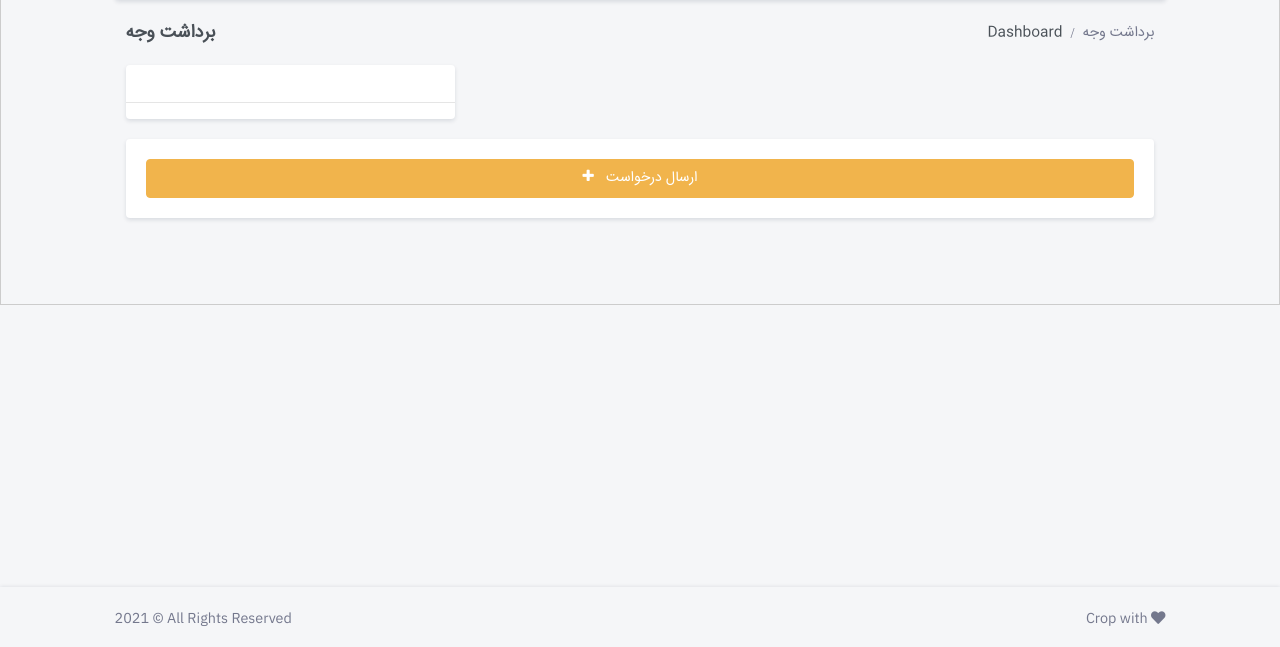
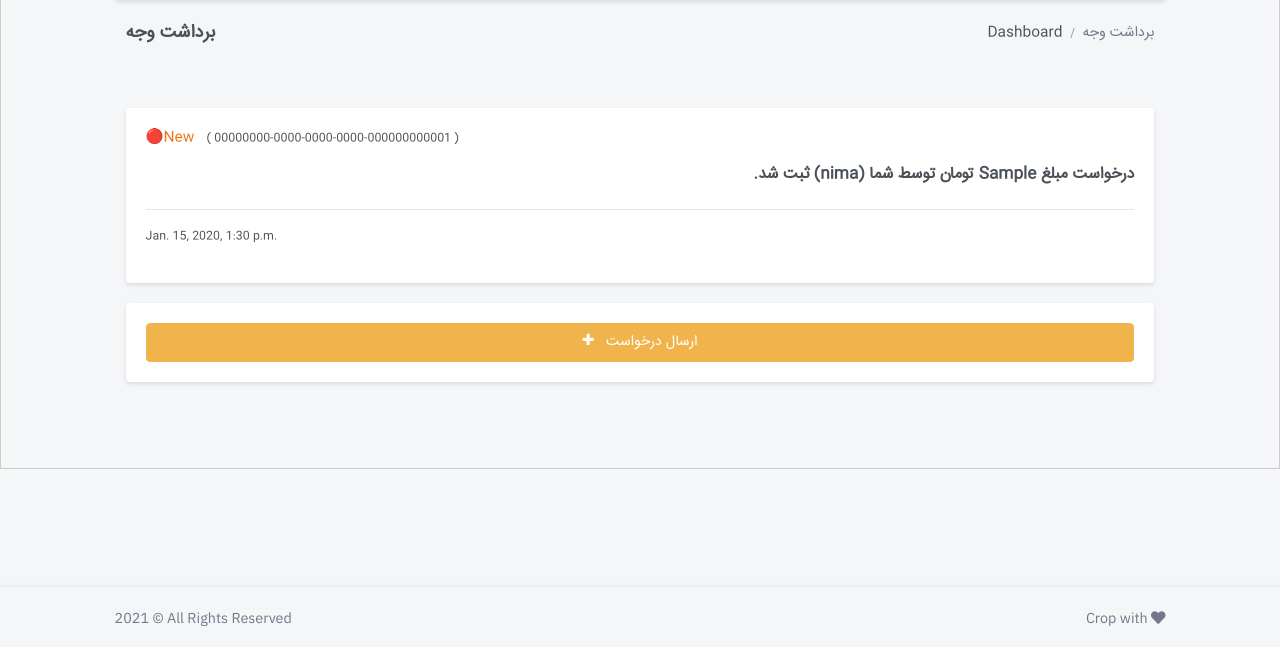
Before and after one commit to nimadorostkar/crop_stocks, a Django app: page / in a window 1280 px wide, after a click on "برداشت وجه". Shown: the part 153-800 px from the top of the page. Run offline with Django 3.2, Linux system fonts and the light colour scheme; a user stored in the database is signed in; data comes from the database, SQL or seed files in the repository; both versions use the stored data as it was after the commit; tables that the repository leaves empty hold one stand-in row (values such as "Sample post"); grey boxes marked "Sample" are stand-in pictures; some libraries are stand-ins or nearby versions; some web fonts are replaced.

Commit message:
debug anf edit

```diff
--- a/dashboard/models.py
+++ b/dashboard/models.py
@@ -53,8 +53,8 @@ class Money_req(models.Model):
     user = models.ForeignKey(User, on_delete=models.CASCADE,verbose_name = "کاربر")
     req_number = models.UUIDField(primary_key=True, default=uuid.uuid4, editable=False)
     amount =  models.CharField(max_length=500,null=True, blank=True,verbose_name = "مقدار به تومان")
-    descriptions = models.CharField(max_length=300,null=True, blank=True,verbose_name = "توضیحات")
-    CHOICES = ( ('🔴New','🔴New'), ('checked','checked') )
+    descriptions = models.TextField(max_length=300,null=True, blank=True,verbose_name = "توضیحات")
+    CHOICES = ( ('🔴New','🔴New'), ('🟠checked','🟠checked'), ('🟢payed','🟢payed') )
     status = models.CharField(max_length=20,choices=CHOICES,default='🔴New',verbose_name = "وضعیت")
     updated_on = models.DateTimeField(auto_now= True)
     created_on = models.DateTimeField(auto_now_add=True)
@@ -87,7 +87,7 @@ class Ticket(models.Model):
     descriptions = models.TextField(max_length=800,null=True, blank=True,verbose_name = "توضیحات")
     CHOICES1 = ( ('تیکت','تیکت'), ('پاسخ','پاسخ') )
     status = models.CharField(max_length=20,choices=CHOICES1,default='تیکت',verbose_name = "وضعیت")
-    CHOICES2 = ( ('🔴New','🔴New'), ('Answered','Answered') )
+    CHOICES2 = ( ('🔴New','🔴New'),('🟠checked','🟠checked'), ('Answered','Answered') )
     case = models.CharField(max_length=20,choices=CHOICES2,default='🔴New',verbose_name = "حالت")
     updated_on = models.DateTimeField(auto_now= True)
     created_on = models.DateTimeField(auto_now_add=True)
--- a/dashboard/views.py
+++ b/dashboard/views.py
@@ -1,4 +1,4 @@
-from .models import Profile, Notice, Payment, Submitted_files, Ticket
+from .models import Profile, Notice, Payment, Submitted_files, Ticket, Money_req
 from django.contrib.auth.decorators import login_required
 from django.utils.translation import ugettext_lazy as _
 from .forms import ProfileForm, UserForm, PaymentForm, TicketForm, Money_reqForm
@@ -23,6 +23,7 @@ def dashboard(request):
   notices = models.Notice.objects.filter(user=request.user).order_by('-created_on')
   payment = models.Payment.objects.filter(user=request.user).order_by('-created_on')
   ticket = models.Ticket.objects.filter(user=request.user).order_by('-created_on')
+  money_req = models.Money_req.objects.filter(user=request.user).order_by('-created_on')
   submitted_files = models.Submitted_files.objects.filter(user=request.user).order_by('-created_on')
 
   if request.method == 'POST':
@@ -32,7 +33,7 @@ def dashboard(request):
             user_form.save()
             profile_form.save()
             messages.success(request, _('Your profile was successfully updated!'))
-            context = {'profile': profile,'notices': notices,'payment': payment,'ticket': ticket ,'submitted_files':submitted_files, 'user_form': user_form,'profile_form': profile_form }
+            context = {'profile': profile,'notices': notices,'payment': payment,'ticket': ticket ,'money_req': money_req,'submitted_files':submitted_files, 'user_form': user_form,'profile_form': profile_form }
             return render(request, 'dashboard/dashboard.html', context)
         else:
             messages.error(request, _('Please correct the error below.'))
@@ -45,6 +46,7 @@ def dashboard(request):
   'notices': notices,
   'payment': payment,
   'ticket': ticket,
+  'money_req': money_req,
   'user_form': user_form,
   'submitted_files':submitted_files,
   'profile_form': profile_form }
--- a/templates/dashboard/dashboard.html
+++ b/templates/dashboard/dashboard.html
@@ -635,21 +635,25 @@
                             <!-- end page title -->
 
 
+                            <br><br>
                             <div class="row">
-                              {% for Submitted_files in submitted_files %}
-                                <div class="col-md-4 col-sm-12">
+                              {% for Money_req in money_req %}
+                                <div class="col-md-12 col-sm-12">
                                     <div class="card">
-                                      <div align="center">
-                                        <br>
-                                        <p> {{ Money_req.amount }}  </p>
-                                        <p> {{ Money_req.descriptions }}  </p>
-                                        <hr>
-                                        <p style="color:#f56f11;"> {{ Money_req.updated_on }}  </p>
-                                      </div>
+                                        <div class="card-body">
+                                            <p  style="text-align:left;"> <span style="color:#f56f11;">{{ Money_req.status }}</span> &nbsp; <small> ( {{ Money_req.req_number }} )</small> </p>
+                                             <h4 style="direction:rtl" class="card-title mb-4">  درخواست مبلغ {{ Money_req.amount }} تومان توسط شما ({{ user.username }}) ثبت شد.  </h4>
+                                             <hr>
+                                            <p  style="text-align:left"> <small> {{ Money_req.updated_on }} </small> </p>
+                                        </div>
                                     </div>
                                 </div>
-                              {% endfor %}
-                           </div> <!-- end row-->
+                                {% endfor %}
+                            </div>
+
+                            <!-- end row -->
+
+
 
                            <div class="row">
                                <div class="col-lg-12">
```
Also changed, not shown: db.sqlite3.
